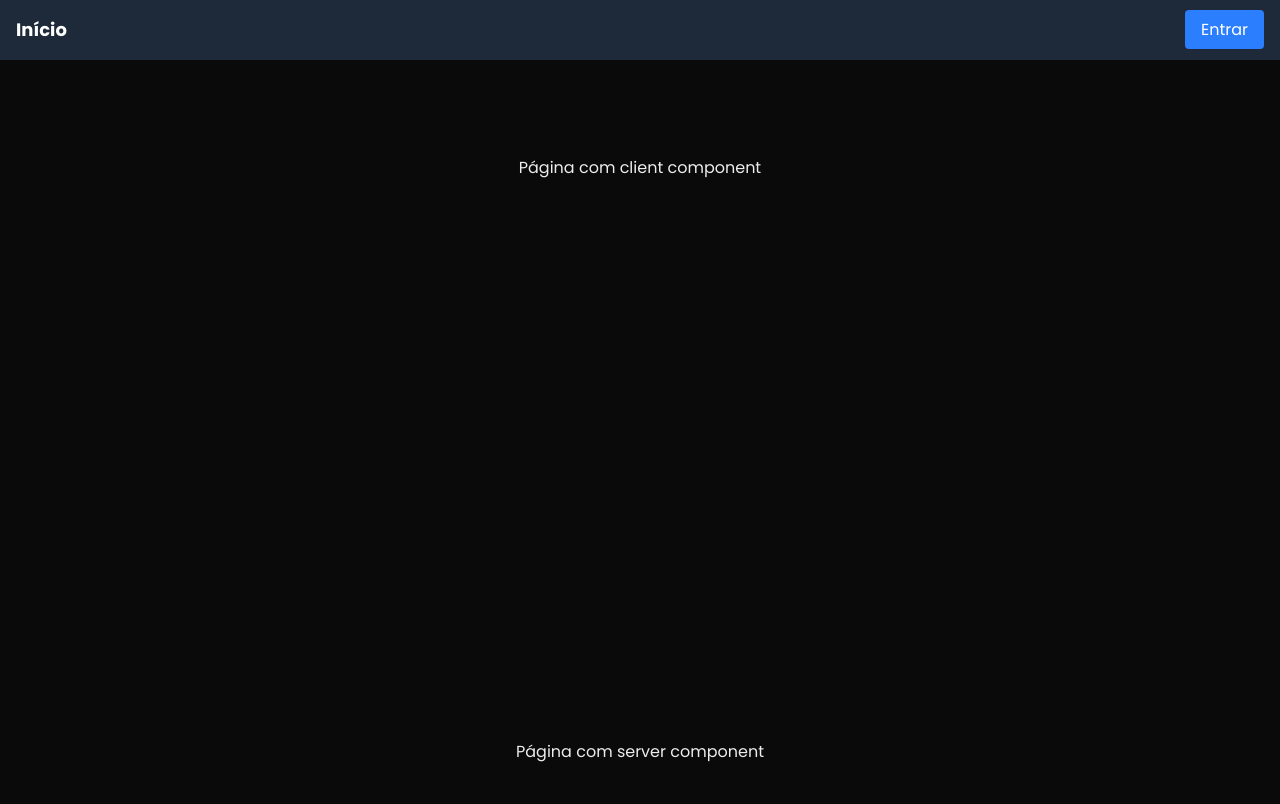
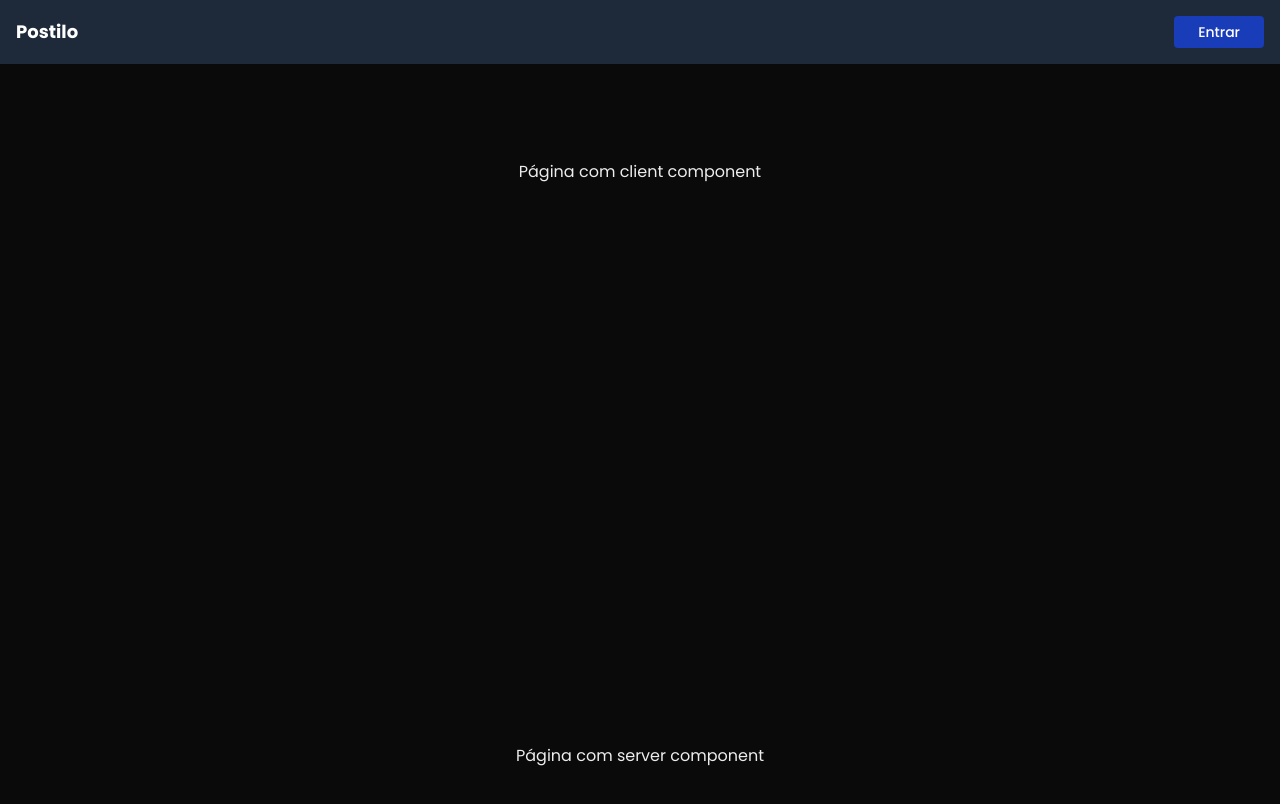
Before and after one commit to mateusmatosleonardo/postilo, a Next.js app: page / in a window 1280 px wide. Shown: the top 804 px of the page. Built offline with nearby package versions, Linux system fonts and the light colour scheme; no server answers.

Commit message:
feat: add new elements and links in navbar

```diff
--- a/src/components/Navbar.tsx
+++ b/src/components/Navbar.tsx
@@ -1,42 +1,67 @@
-import { auth, signIn, signOut } from "auth";
+import Image from "next/image";
+import { auth, signOut } from "auth";
 import Link from "next/link";
+import { getUserByEmail } from "@/actions";
+import { FaPlusCircle } from "react-icons/fa";
+import Button from "./Button";
+import ButtonLink from "./ButtonLink";
 
 export default async function Navbar() {
   const session = await auth();
 
+  const user = await getUserByEmail(session?.user.email);
+
   return (
     <div className="bg-gray-800 text-white p-4 flex justify-between items-center">
-      <Link href="/" className="text-white text-lg font-bold">
-        Início
+      <Link
+        href="/"
+        className="text-white hover:text-zinc-200 text-lg font-bold"
+      >
+        Postilo
       </Link>
       <div>
-        {session ? (
+        {user ? (
           <div className="flex gap-4 items-center">
-            <p>{session.user?.name}</p>
+            <Link
+              href="/post-new"
+              className="font-medium text-white hover:text-zinc-200"
+            >
+              <FaPlusCircle className="text-white" size={20} />
+            </Link>
+            <Link
+              href="/profile"
+              className="font-medium text-white hover:text-zinc-200"
+            >
+              Perfil
+            </Link>
+            <Link
+              href="/my-posts"
+              className="font-medium text-white hover:text-zinc-200"
+            >
+              Meus posts
+            </Link>
+            <p className="font-medium text-white">{user.name}</p>
+            {user.image && (
+              <Image
+                src={user.image}
+                alt={`perfil de: ${user.name}`}
+                className="w-10 h-10 rounded-full"
+                width={40}
+                height={40}
+              />
+            )}
             <form
               action={async () => {
                 "use server";
                 await signOut();
               }}
             >
-              <button className="bg-red-500 hover:bg-red-700 text-white py-2 px-4 rounded">
-                Sair
-              </button>
+              <Button text="Sair" danger={true} type="submit" />
             </form>
           </div>
         ) : (
-          <form
-          // action={async () => {
-          //   "use server";
-          //   await signIn("google", { callbackUrl: "/" });
-          // }}
-          >
-            <Link
-              href="/sign-in"
-              className="bg-blue-500 hover:bg-blue-700 text-white py-2 px-4 rounded"
-            >
-              Entrar
-            </Link>
+          <form>
+            <ButtonLink text="Entrar" href="/sign-in" />
           </form>
         )}
       </div>
```
